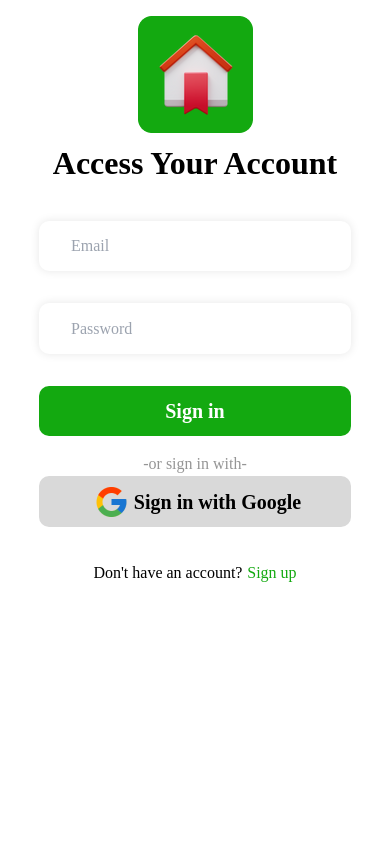
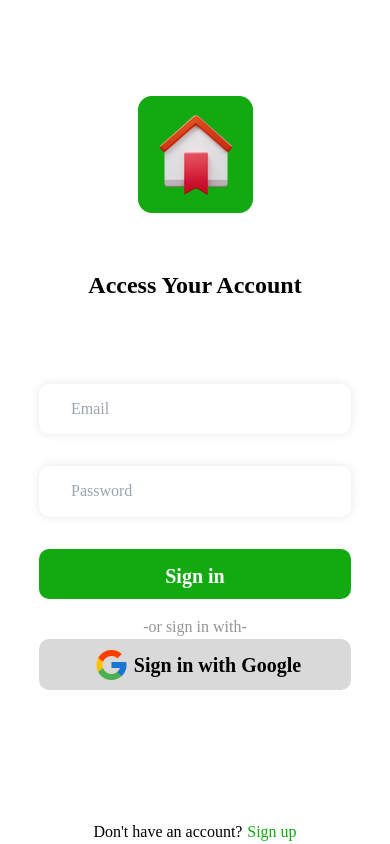
Before and after one commit to dhanashreemhatre/Inclusify-Donation-Platform, a Next.js app: page /login in a window 390 px wide. Built offline with nearby package versions, Linux system fonts and the light colour scheme.

Commit message:
style: change login and signup css

```diff
--- a/src/app/login/login.module.css
+++ b/src/app/login/login.module.css
@@ -5,12 +5,12 @@
 }
 
 .loginContainer {
-  margin-top: 4%;
+  margin-top: 6%;
   font-family: Poppins;
   display: flex;
   flex-direction: column;
   align-items: center;
-  justify-content: space-between;
+  gap: 2rem;
 }
 
 .loginContainer .loginItems {
@@ -35,7 +35,7 @@
 }
 
 .loginInput {
-  padding: 8px 16px;
+  padding: 12px 16px;
   box-shadow: 0px 0px 10px rgba(0, 0, 0, 0.1);
   border-radius: 0.625rem;
   text-indent: 1rem;
@@ -48,7 +48,7 @@
 }
 
 .loginContainer form button {
-  padding: 8px 16px;
+  padding: 12px 16px;
   background-color: rgba(19, 169, 16, 1);
   border-radius: 0.625rem;
   font-size: 1.25rem;
@@ -71,7 +71,7 @@
 }
 
 .loginContainer .googleButton {
-  padding: 8px 16px;
+  padding: 12px 16px;
   display: flex;
   width: 100%;
   background-color: rgba(217, 217, 217, 1);
@@ -102,7 +102,7 @@
 }
 @media(max-width:650px){
   .loginContainer .headingLogin h1{
-    font-size: 2rem;
+    font-size: 1.5rem;
     margin-bottom: 4vh;
 
   }
@@ -116,11 +116,14 @@
   }
   .loginContainer{
     gap:4vh;
+    margin-top: 0;
+    height: 100svh;
+    justify-content: center;
   }
   .loginContainer .loginItems {
     width: auto;
     gap: 6%;
-    justify-content: space-between;
+    justify-content: center;
   }
   .loginInput {
    height: 6vh;
--- a/src/app/signup/signup.css
+++ b/src/app/signup/signup.css
@@ -23,7 +23,8 @@ justify-content: space-between;
  font-weight: bold;
 }
 input{
-  padding: 8px 16px;
+  font-size: 18px;
+  padding: 12px 16px;
  box-shadow: 0px 0px 10px rgba(0, 0, 0, 0.1);
  border-radius: 0.625rem;
  text-indent: 1rem;
@@ -50,7 +51,7 @@ form{
 }
 
 form button{
-  padding: 8px 16px;
+  padding: 12px 16px;
  background-color: rgba(19, 169, 16, 1);
  border-radius: 0.625rem;
  font-size: 1.25rem;
@@ -102,6 +103,16 @@ text-align: center;
 }
 @media(max-width:650px){
   .signup .signup_items{
-    width: auto;
+    width: 85%;
+  }
+  .signup{
+    margin-top: 4%;
+  }
+  input{
+    font-size: 18px;
+    padding: 16px;
+  }
+  form button{
+    padding: 16px;
   }
 }
```
